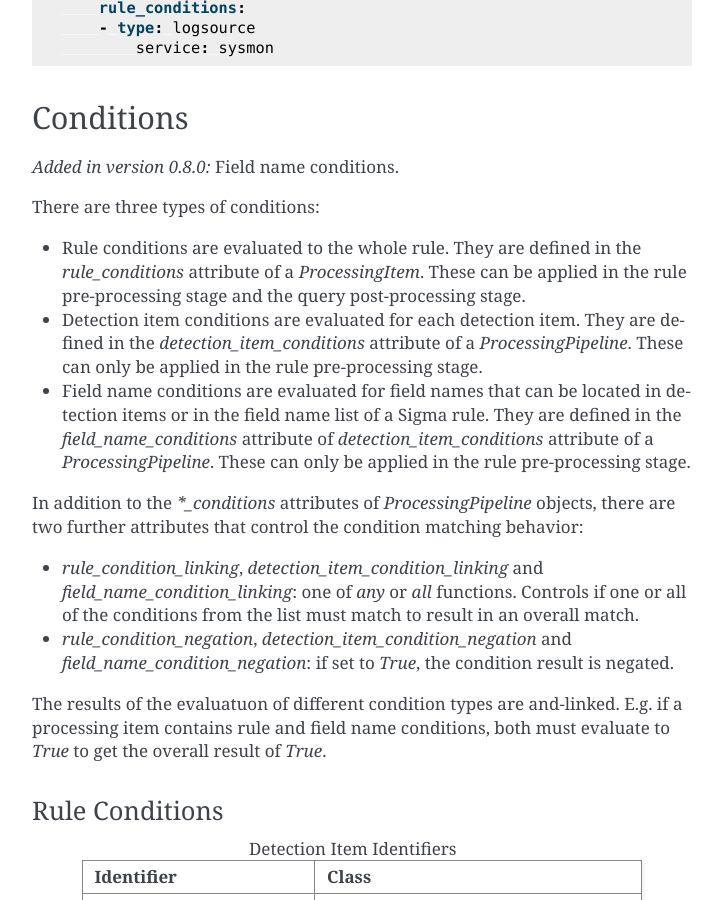
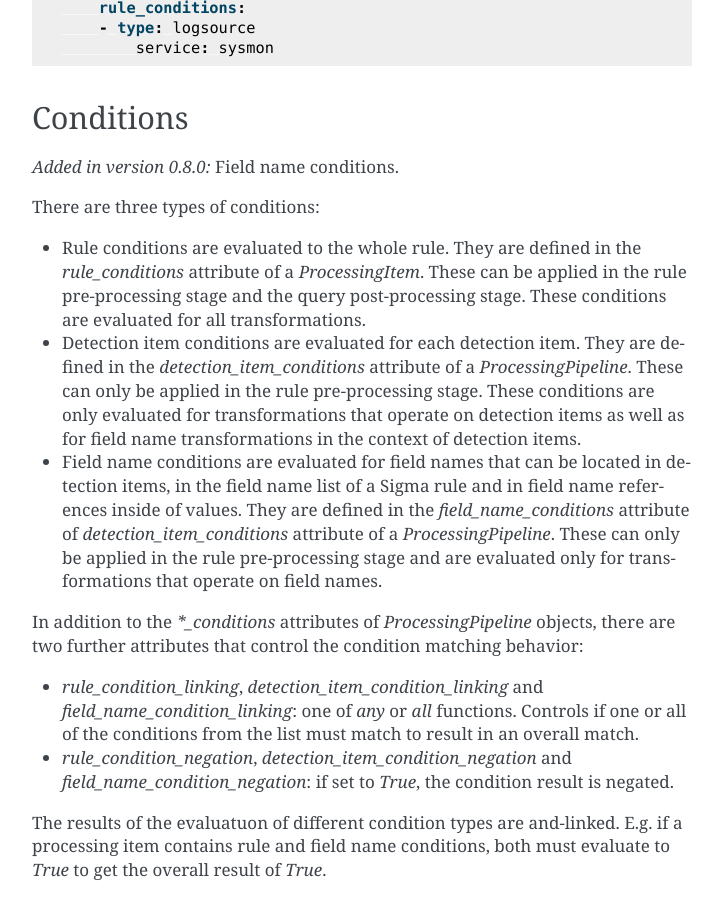
Before and after one commit to SigmaHQ/pySigma, a Sphinx documentation site: the page built from docs/Processing_Pipelines.rst, in a window 1280 px wide and 900 px high, scrolled down 3102 px. Shown: the whole window, without its empty margins (388-1111 px from the left). Built offline with Sphinx 7.4.7, drawn with Linux system fonts in a browser that asks for light colours.

Commit message:
Doc: scope of different pipeline condition types

```diff
--- a/docs/Processing_Pipelines.rst
+++ b/docs/Processing_Pipelines.rst
@@ -138,14 +138,16 @@ There are three types of conditions:
 
 * Rule conditions are evaluated to the whole rule. They are defined in the `rule_conditions`
   attribute of a `ProcessingItem`. These can be applied in the rule pre-processing stage and the
-  query post-processing stage.
+  query post-processing stage. These conditions are evaluated for all transformations.
 * Detection item conditions are evaluated for each detection item. They are defined in the
   `detection_item_conditions` attribute of a `ProcessingPipeline`. These can only be applied in the
-  rule pre-processing stage.
-* Field name conditions are evaluated for field names that can be located in detection items or in
-  the field name list of a Sigma rule. They are defined in the `field_name_conditions` attribute of
-  `detection_item_conditions` attribute of a `ProcessingPipeline`. These can only be applied in the
-  rule pre-processing stage.
+  rule pre-processing stage. These conditions are only evaluated for transformations that operate on
+  detection items as well as for field name transformations in the context of detection items.
+* Field name conditions are evaluated for field names that can be located in detection items, in
+  the field name list of a Sigma rule and in field name references inside of values. They are
+  defined in the `field_name_conditions` attribute of `detection_item_conditions` attribute of a
+  `ProcessingPipeline`. These can only be applied in the rule pre-processing stage and are evaluated
+  only for transformations that operate on field names.
 
 In addition to the `*_conditions` attributes of `ProcessingPipeline` objects, there are two further
 attributes that control the condition matching behavior:
```
